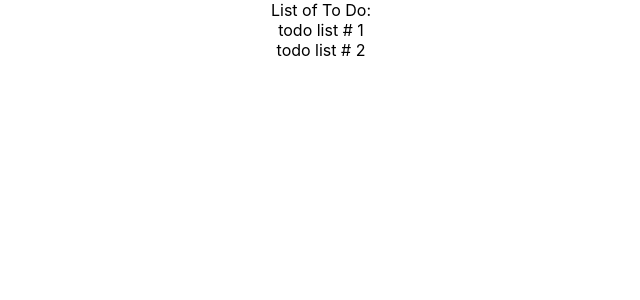
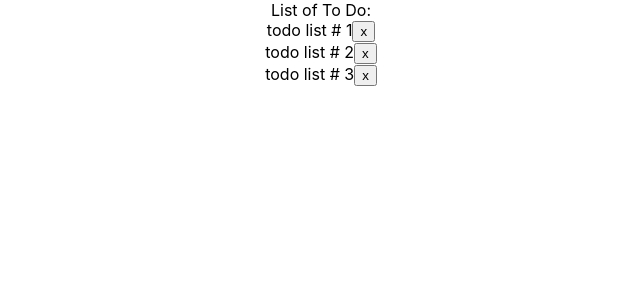
Before and after one commit to adriapa-oocl/react-redux-practice, a React (Create React App) app: page / in a window 1280 px wide. Shown: the top 300 px of the page, without its empty margins (319-959 px from the left). Built offline with nearby package versions, Linux system fonts and the light colour scheme.

Commit message:
[Todo][Cedie]feat: added store implementation

```diff
--- a/src/common/constants/constants.js
+++ b/src/common/constants/constants.js
@@ -9,4 +9,9 @@ export const initialTodoList = [
         text: "todo list # 2",
         done: false
     },
+    {
+        id: "3",
+        text: "todo list # 3",
+        done: false
+    },
 ];
--- a/src/common/utils/utils.js
+++ b/src/common/utils/utils.js
@@ -5,3 +5,7 @@ export function getAllTodoIds(todos){
 export function getTodoById(todos, id){
     return todos.find((todo) => todo.id === id);
 }
+
+export function removeTodoById(todos, id){
+    return null;
+}
--- a/src/features/components/TodoItem.js
+++ b/src/features/components/TodoItem.js
@@ -5,9 +5,14 @@ import { getTodoById } from '../../common/utils/utils';
 function TodoItem(props) {
     const todo = getTodoById(initialTodoList, props.itemId);
 
+    function removeToDo(){
+
+    }
+
     return (
         <div>
-            <div>{todo.text}</div>
+            {todo.text}
+            <button onClick>x</button>
         </div>
     )
 }
--- a/src/index.js
+++ b/src/index.js
@@ -3,10 +3,14 @@ import ReactDOM from 'react-dom';
 import './index.css';
 import App from './App';
 import reportWebVitals from './reportWebVitals';
+import { Provider } from 'react-redux';
+import store from './store/store';
 
 ReactDOM.render(
   <React.StrictMode>
-    <App />
+    <Provider store = {store}>
+      <App />
+    </Provider>
   </React.StrictMode>,
   document.getElementById('root')
 );
--- /dev/null
+++ b/src/store/store.js
@@ -0,0 +1,7 @@
+import { configureStore } from "@reduxjs/toolkit";
+
+const store = configureStore({
+    reducer: {}
+});
+
+export default store;
```
